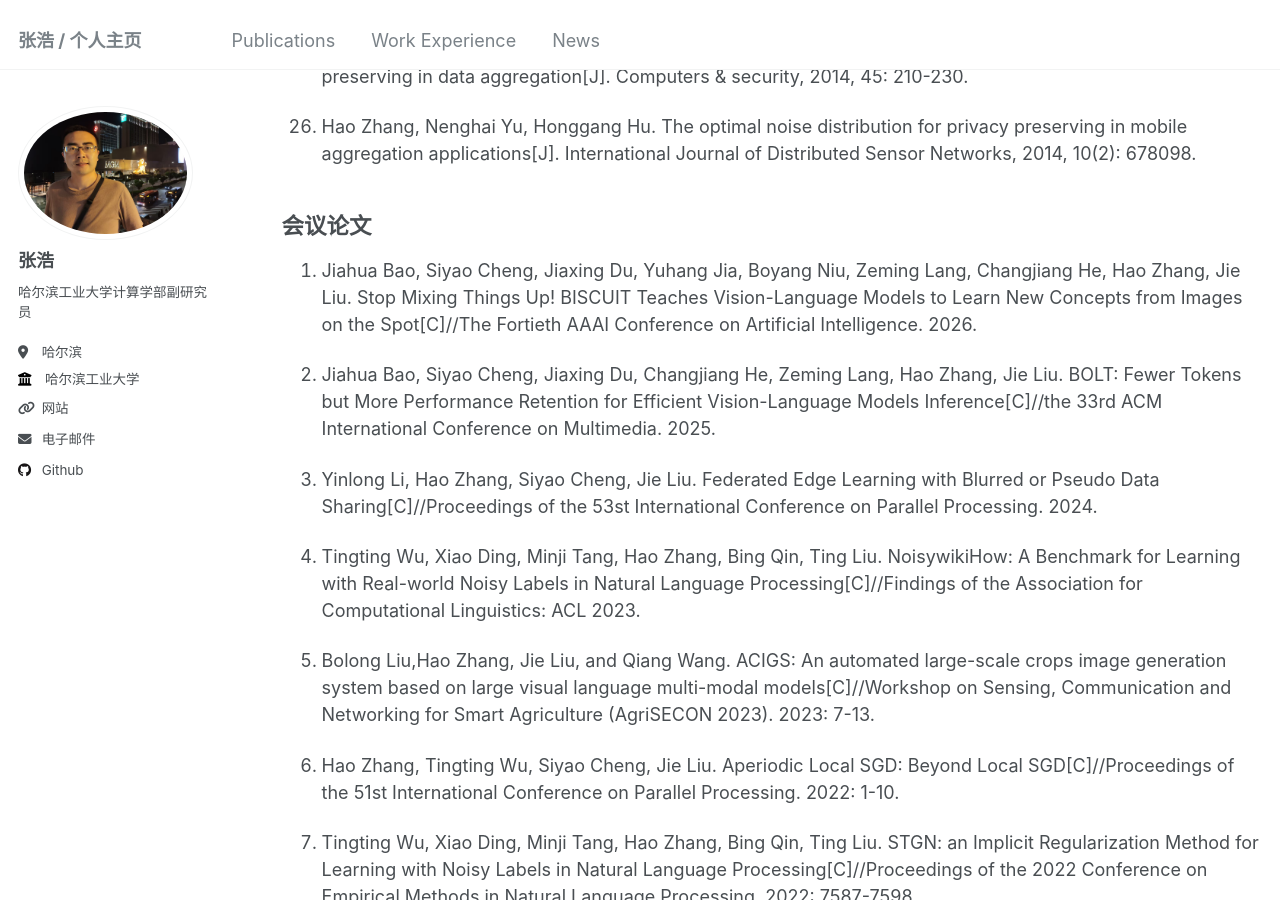
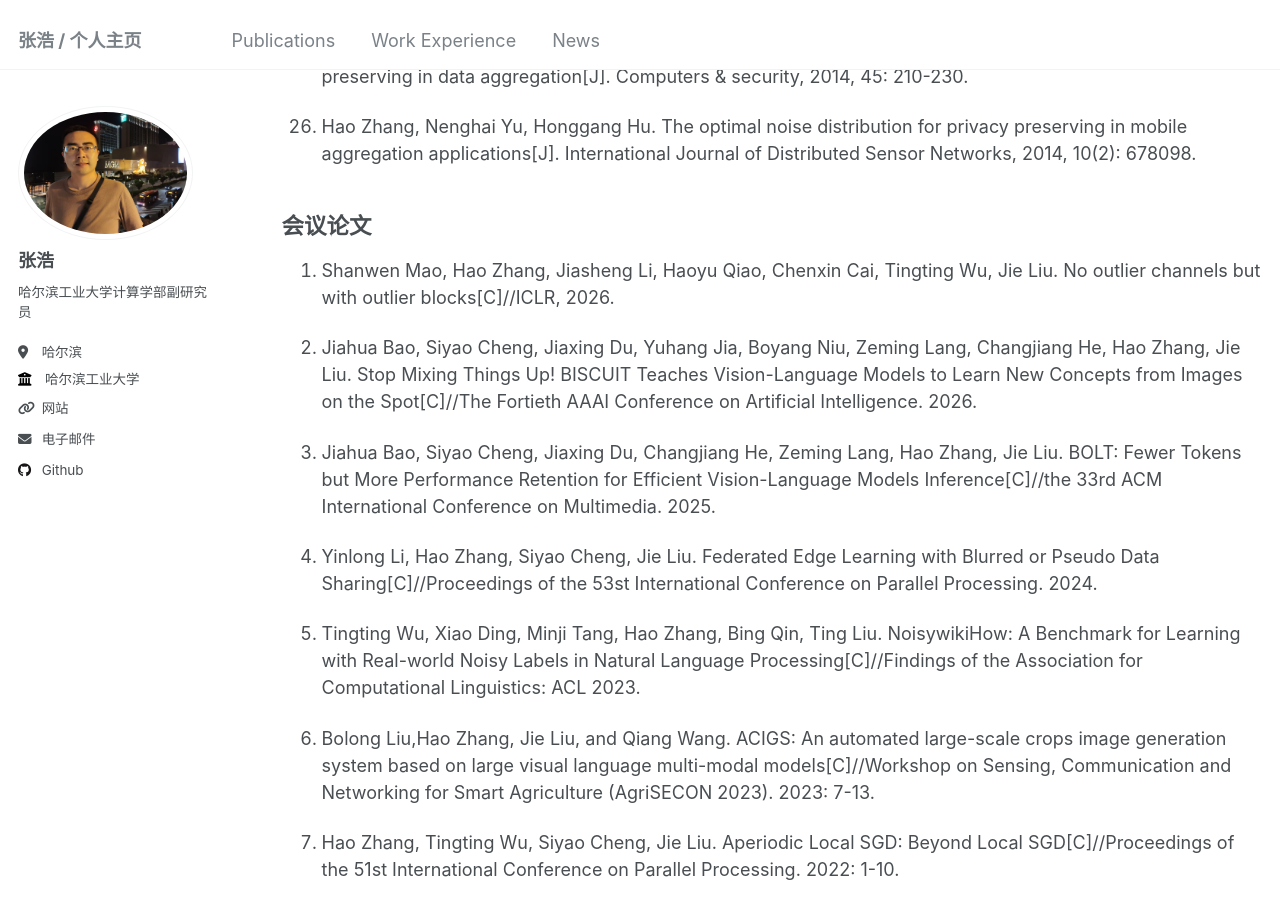
Before and after one commit to benjiachong/benjiachong.github.io, a Jekyll site: the page built from _pages/publication.md, in a window 1280 px wide and 900 px high, scrolled down 2100 px. Built offline with Jekyll 4.4.1, drawn with Linux system fonts in a browser that asks for light colours.

Commit message:
Add conference paper by Shanwen Mao et al.
Added new conference paper entry to the publication list.

```diff
--- a/_pages/publication.md
+++ b/_pages/publication.md
@@ -60,6 +60,8 @@ author_profile: true
 1. Hao Zhang, Nenghai Yu, Honggang Hu. The optimal noise distribution for privacy preserving in mobile aggregation applications[J]. International Journal of Distributed Sensor Networks, 2014, 10(2): 678098.
 
 ## 会议论文
+1. Shanwen Mao, Hao Zhang, Jiasheng Li, Haoyu Qiao, Chenxin Cai, Tingting Wu, Jie Liu. No outlier channels but with outlier blocks[C]//ICLR, 2026.
+
 1. Jiahua Bao, Siyao Cheng, Jiaxing Du, Yuhang Jia, Boyang Niu, Zeming Lang, Changjiang He, Hao Zhang, Jie Liu. Stop Mixing Things Up! BISCUIT Teaches Vision-Language Models to Learn New Concepts from Images on the Spot[C]//The Fortieth AAAI Conference on Artificial Intelligence. 2026.
 
 1. Jiahua Bao, Siyao Cheng, Jiaxing Du, Changjiang He, Zeming Lang, Hao Zhang, Jie Liu. BOLT: Fewer Tokens but More Performance Retention for Efficient Vision-Language Models Inference[C]//the 33rd ACM International Conference on Multimedia. 2025.
```
